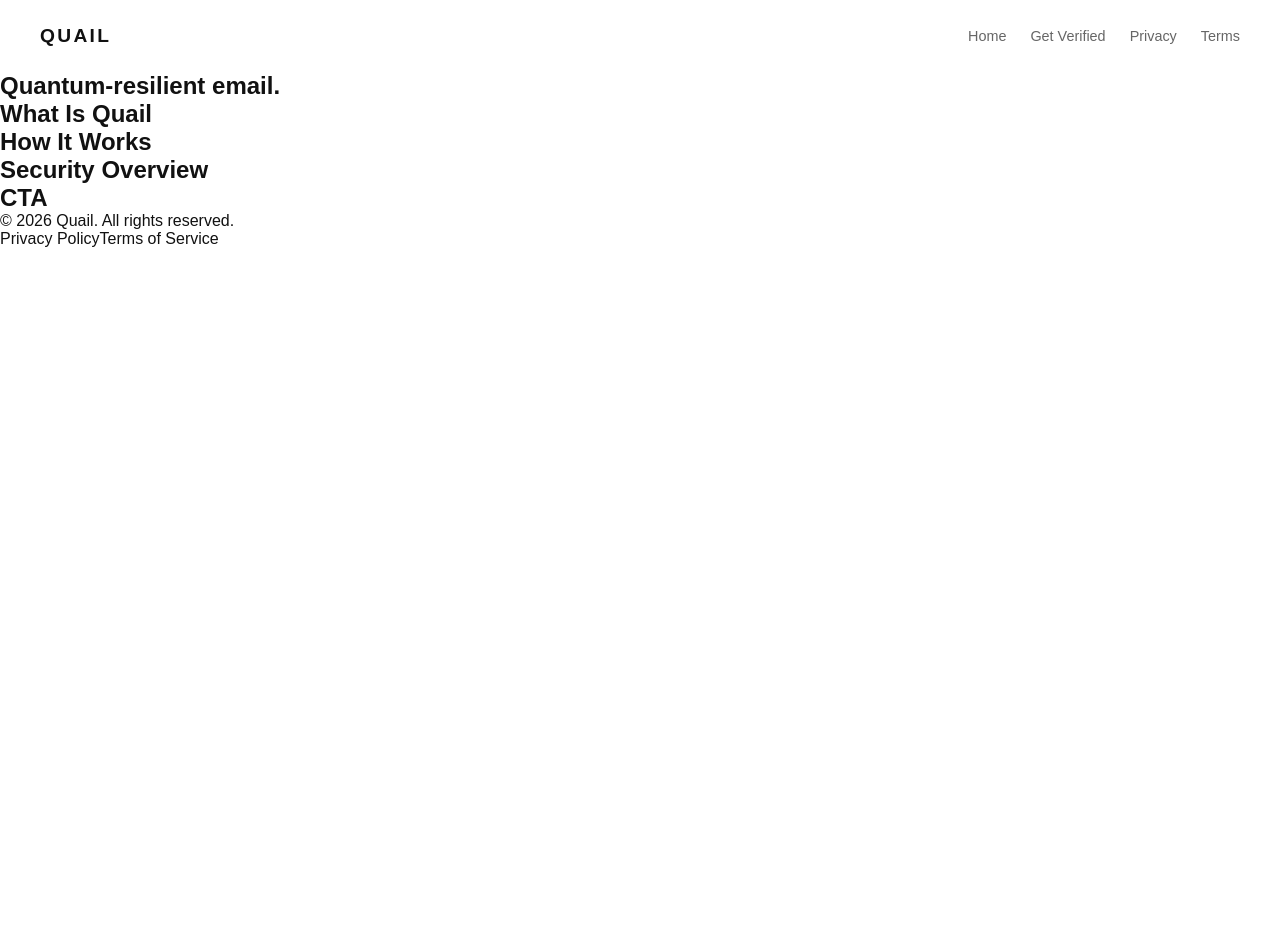
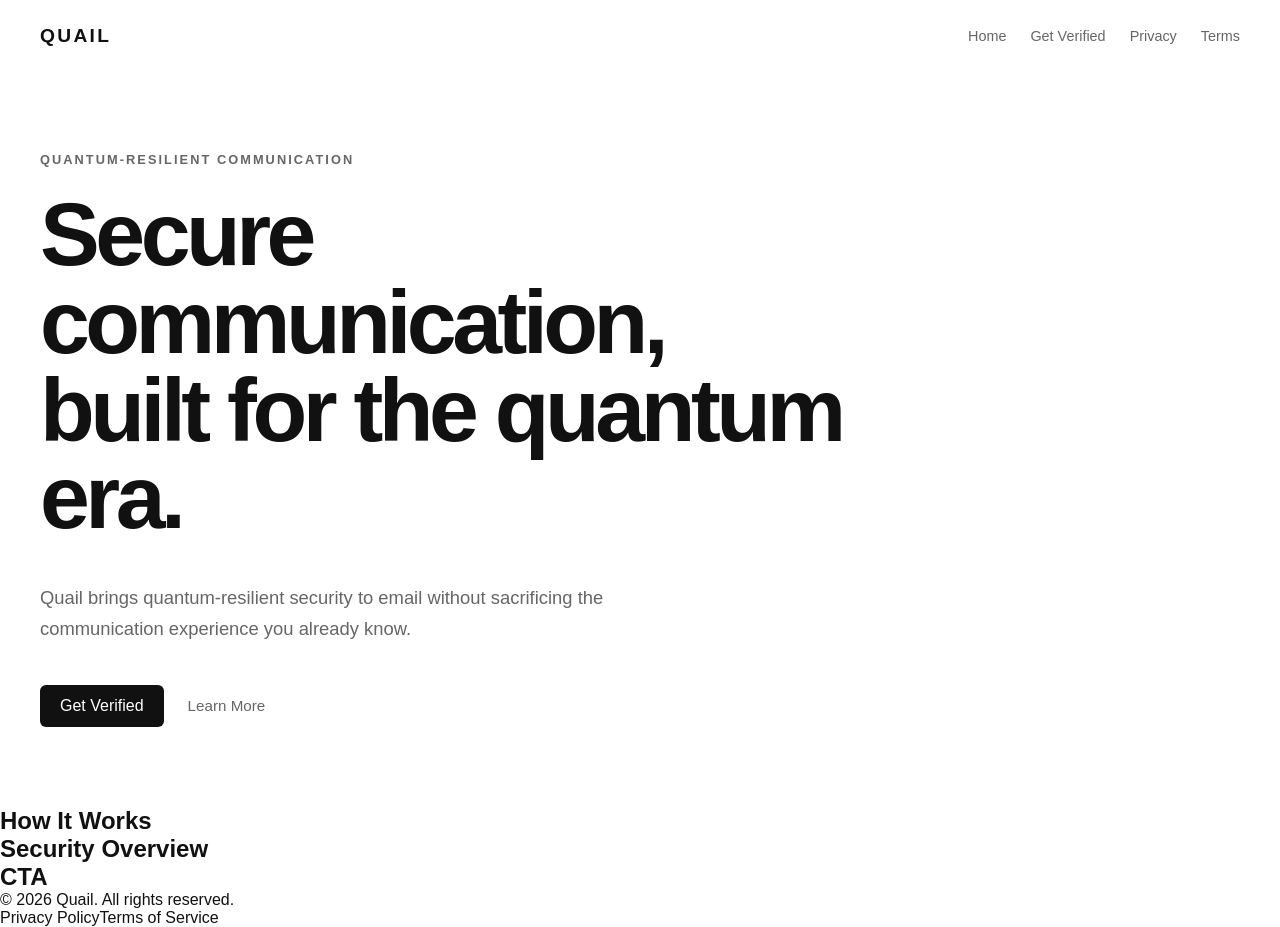
Before and after one commit to Dua-Saeed641/quail-web, a React (Vite) app: page / in a window 1280 px wide. Before the commit the page ends 800 px from the top, so only its background shows below. Built offline with nearby package versions, Linux system fonts and the light colour scheme.

Commit message:
feat: hero section

```diff
--- /dev/null
+++ b/src/components/home/Hero.css
@@ -0,0 +1,78 @@
+.hero {
+  width: min(100% - 3rem, var(--container-width));
+  min-height: calc(100vh - 72px);
+  margin: 0 auto;
+
+  display: flex;
+  align-items: center;
+}
+
+.hero__content {
+  max-width: 850px;
+  padding: var(--spacing-xl) 0;
+}
+
+.hero__eyebrow {
+  margin-bottom: var(--spacing-md);
+
+  color: var(--text-secondary);
+  font-size: 0.8rem;
+  font-weight: 700;
+  letter-spacing: 0.16em;
+}
+
+.hero__title {
+  max-width: 850px;
+
+  font-size: clamp(3rem, 7vw, 6rem);
+  line-height: 0.98;
+  letter-spacing: -0.05em;
+  font-weight: 700;
+}
+
+.hero__description {
+  max-width: 650px;
+  margin-top: var(--spacing-lg);
+
+  color: var(--text-secondary);
+  font-size: 1.15rem;
+  line-height: 1.7;
+}
+
+.hero__actions {
+  display: flex;
+  align-items: center;
+  gap: 1.5rem;
+
+  margin-top: var(--spacing-lg);
+}
+
+.hero__secondary-action {
+  color: var(--text-secondary);
+  font-size: 0.95rem;
+
+  transition: color 0.2s ease;
+}
+
+.hero__secondary-action:hover {
+  color: var(--text-primary);
+}
+
+@media (max-width: 640px) {
+  .hero {
+    width: min(100% - 2rem, var(--container-width));
+  }
+
+  .hero__title {
+    font-size: clamp(2.75rem, 13vw, 4rem);
+  }
+
+  .hero__description {
+    font-size: 1rem;
+  }
+
+  .hero__actions {
+    align-items: flex-start;
+    flex-direction: column;
+  }
+}
--- a/src/components/home/Hero.tsx
+++ b/src/components/home/Hero.tsx
@@ -1,7 +1,34 @@
+import { Link } from "react-router-dom";
+import Button from "../common/Button";
+import "./Hero.css";
+
 function Hero() {
   return (
-    <section>
-      <h1>Quantum-resilient email.</h1>
+    <section className="hero">
+      <div className="hero__content">
+        <p className="hero__eyebrow">QUANTUM-RESILIENT COMMUNICATION</p>
+
+        <h1 className="hero__title">
+          Secure communication,
+          <br />
+          built for the quantum era.
+        </h1>
+
+        <p className="hero__description">
+          Quail brings quantum-resilient security to email without
+          sacrificing the communication experience you already know.
+        </p>
+
+        <div className="hero__actions">
+          <Link to="/get-verified">
+            <Button>Get Verified</Button>
+          </Link>
+
+          <a href="#what-is-quail" className="hero__secondary-action">
+            Learn More
+          </a>
+        </div>
+      </div>
     </section>
   );
 }
--- a/src/components/home/WhatIsQuail.tsx
+++ b/src/components/home/WhatIsQuail.tsx
@@ -1,8 +1,6 @@
 function WhatIsQuail() {
   return (
-    <section>
-      <h1>What Is Quail</h1>
-    </section>
+    <section id="what-is-quail"></section>
   );
 }
 
```
